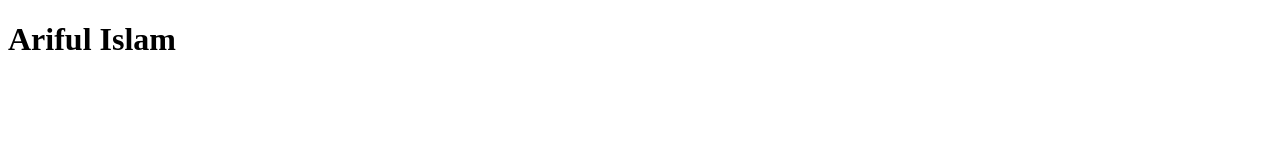
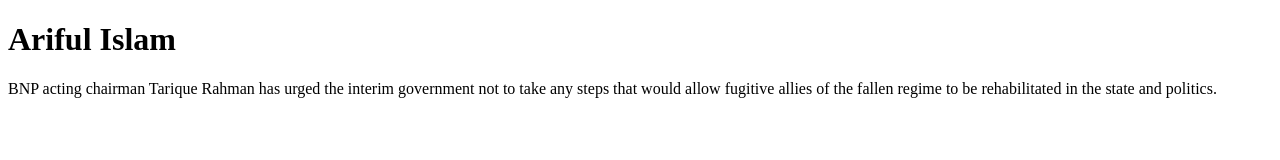
Before and after one commit to max3118/first-projects, a plain HTML site: page index.html in a window 1280 px wide. Drawn offline with Linux system fonts and the light colour scheme.

Commit message:
ptag-added

```diff
--- a/index.html
+++ b/index.html
@@ -7,5 +7,6 @@
 </head>
 <body>
     <h1>Ariful Islam</h1>
+    <p>BNP acting chairman Tarique Rahman has urged the interim government not to take any steps that would allow fugitive allies of the fallen regime to be rehabilitated in the state and politics.</p>
 </body>
 </html>
```
